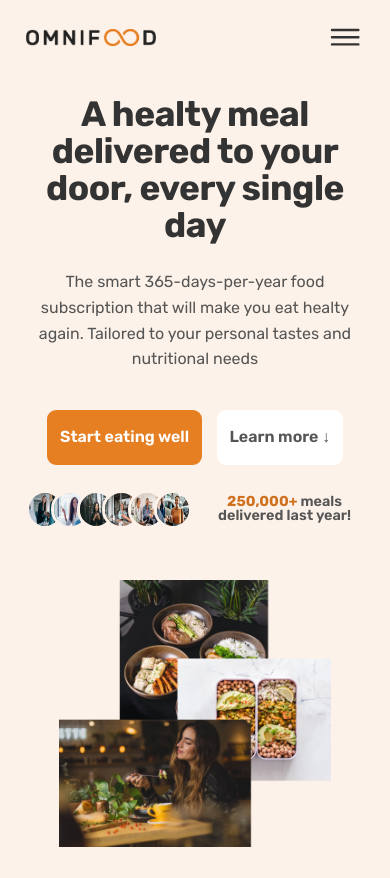
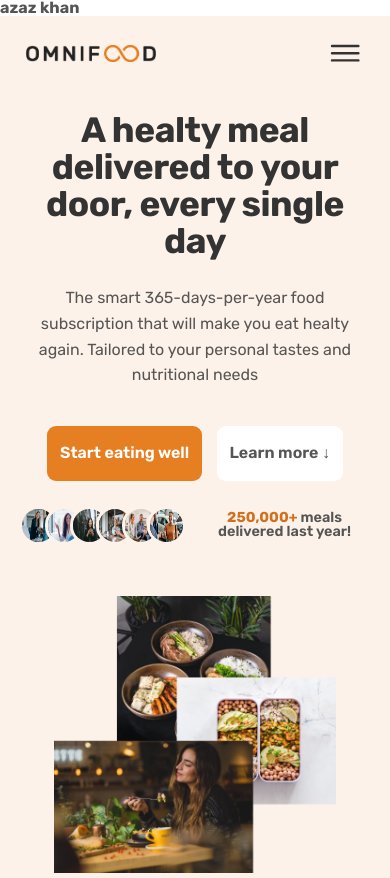
Before and after one commit to Azazali009/omnifood, a plain HTML site: page index.html in a window 390 px wide. Shown: the top 878 px of the page. Drawn offline with nearby package versions, Linux system fonts and the light colour scheme.

Commit message:
first commit

```diff
--- a/css/queries.css
+++ b/css/queries.css
@@ -211,7 +211,7 @@
   }
 
   .hero {
-    padding: 0 3.2rem;
+    padding: 0 2.4rem;
   }
 
   .section-hero {
--- a/index.html
+++ b/index.html
@@ -28,6 +28,7 @@
     <title>Omnifood &mdash; Never cook again</title>
 </head>
 <body>
+    <h1>azaz khan</h1>
     <header class="header">
         <a href="#">
             <img src="img/omnifood-logo.png" alt="Omnifood logo" class="logo">
```
